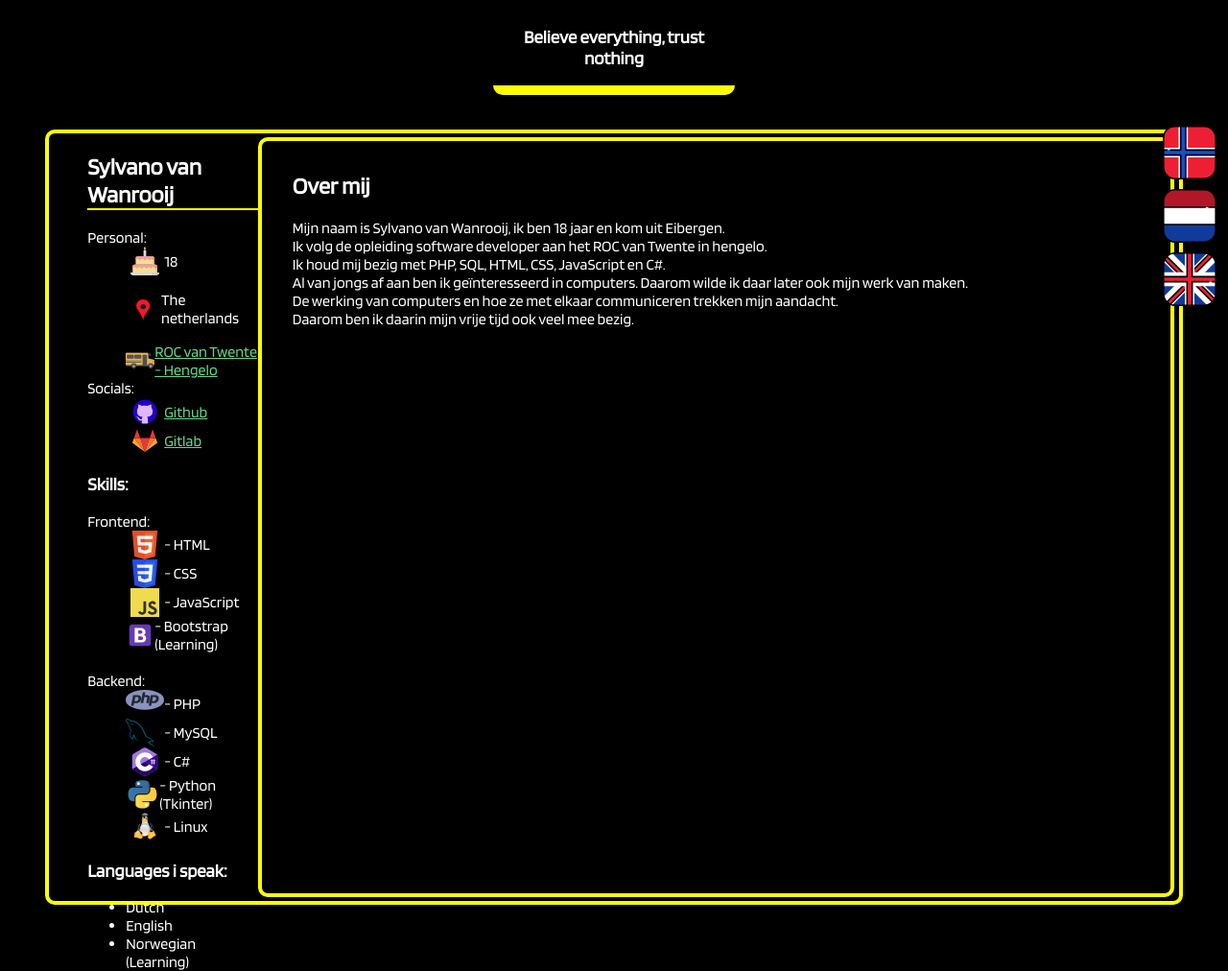
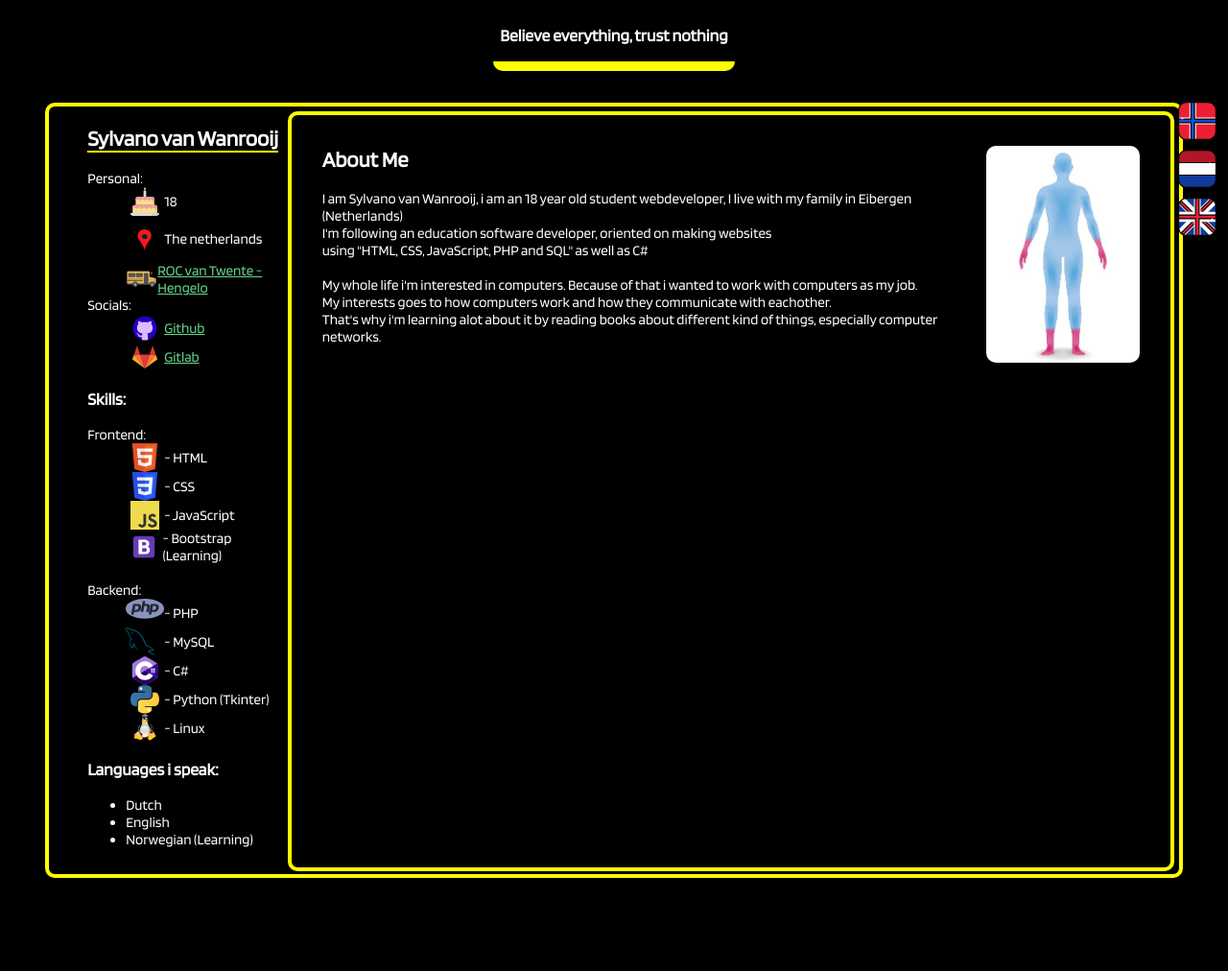
Before and after one commit to quaatos/quaatos.github.io, a plain HTML site: page index.html in a window 1280 px wide. Shown: the whole page at 96% size. After the commit the page ends 923 px from the top, so only its background shows below. Drawn offline with Linux system fonts and the light colour scheme.

Commit message:
Add files via upload

```diff
--- a/assets/JavaScript/language.js
+++ b/assets/JavaScript/language.js
@@ -7,8 +7,16 @@ let norwegian = document.getElementById('norwegian');
 let myLocation = document.getElementById('location');
 let Personal = document.getElementById('Personal');
 let Socials = document.getElementById('Socials');
-const filepath =
 
+let path = 'assets/textfiles/aboutme.html';
+
+function ShowTextFromFile() {
+    fetch(path)
+        .then(response => response.text())
+        .then(text => document.getElementById('contentAboutMe').innerHTML = text)
+}
+
+ShowTextFromFile(path);
 function ToNorsk() {
     skills.innerHTML = "mine ferdigheter:";
     languages.innerHTML = "språk jeg snakker:";
@@ -18,6 +26,9 @@ function ToNorsk() {
     myLocation.innerHTML = "Nederland";
     Personal.innerHTML = "personlig";
     Socials.innerHTML = "sosiale medier";
+
+    path = 'assets/textfiles/ommeg.html';
+    ShowTextFromFile(path);
 }
 
 function ToDutch() {
@@ -28,7 +39,10 @@ function ToDutch() {
     norwegian.innerHTML = "Noors (Aan het leren)";
     myLocation.innerHTML = "Nederland";
     Personal.innerHTML = "Persoonlijk";
-    Socials.innerHTML = "Sociaal";
+    Socials.innerHTML = "Sociaale media";
+
+    path = 'assets/textfiles/overmij.html';
+    ShowTextFromFile(path);
 }
 
 function ToEnglish() {
@@ -40,4 +54,7 @@ function ToEnglish() {
     myLocation.innerHTML = "The Netherlands";
     Personal.innerHTML = "Personal";
     Socials.innerHTML = "Socials";
+
+    path = 'assets/textfiles/aboutme.html';
+    ShowTextFromFile(path);
 }
--- a/assets/css/style.css
+++ b/assets/css/style.css
@@ -6,6 +6,7 @@
 body {
     background-color: black;
     color: white;
+    font-size: 15px;
     font-family: blinker;
 }
 
@@ -22,8 +23,8 @@ body {
 }
 
 .ChooseLanguage {
-    width: 5rem;
-    height: 3.5rem;
+    width: 4rem;
+    height: 2.5rem;
 }
 
 #languagePack {
@@ -84,15 +85,25 @@ dd > img {
 }
 
 #MyStory {
-    right: 0;
+    display: flex;
+    justify-content: space-between;
+    flex-direction: row;
     border: 4px solid #ffff00;
-    width: 85rem;
+    width: 67rem;
     height: 49pc;
     margin-right: 0.3rem;
     margin-top: 0.3rem;
     border-radius: 10px;
 }
 
-article > div {
+#me {
+    margin-right: 2rem;
+    margin-top: 2rem;
+    border-radius: 10px;
+    left: 0;
+    width: 10rem;
+}
+
+div > article {
     margin: 2rem;
 }
--- /dev/null
+++ b/assets/textfiles/aboutme.html
@@ -0,0 +1,10 @@
+<h2>About Me</h2>
+<article>
+    I am Sylvano van Wanrooij, i am an 18 year old student webdeveloper, I live with my family in Eibergen (Netherlands)<br>
+    I'm following an education software developer, oriented on making websites<br>
+    using "HTML, CSS, JavaScript, PHP and SQL" as well as C#<br>
+    <br>
+    My whole life i'm interested in computers. Because of that i wanted to work with computers as my job.<br>
+    My interests goes to how computers work and how they communicate with eachother.<br>
+    That's why i'm learning alot about it by reading books about different kind of things, especially computer networks.
+</article>
--- a/index.html
+++ b/index.html
@@ -20,9 +20,9 @@
     <!--end topbar-->
 
     <div id="languagePack">
-        <img class="ChooseLanguage" src="media/images/norwayFlag.svg" alt="Flag of norway" onclick="ToNorsk()">
-        <img class="ChooseLanguage" src="media/images/dutchFlag.svg" alt="Flag of the netherlands" onclick="ToDutch()">
-        <img class="ChooseLanguage" src="media/images/EnglandFlag.svg" alt="Flag of England" onclick="ToEnglish()">
+        <img class="ChooseLanguage" src="media/images/norwayFlag.svg" alt="Flag of Norway" onclick="ToNorsk()">
+        <img class="ChooseLanguage" src="media/images/dutchFlag.svg" alt="Flag of the Netherlands" onclick="ToDutch()">
+        <img class="ChooseLanguage" src="media/images/englandFlag.svg" alt="Flag of England" onclick="ToEnglish()">
     </div>
 
     <div class="about-me">
@@ -63,18 +63,15 @@
         </div>
 
         <div id="MyStory">
-            <article>
-                <div>
-                    <h2>Over mij</h2>
-                    Mijn naam is Sylvano van Wanrooij, ik ben 18 jaar en kom uit Eibergen.<br>
-                    Ik volg de opleiding software developer aan het ROC van Twente in hengelo.<br>
-                    Ik houd mij bezig met PHP, SQL, HTML, CSS, JavaScript en C#.<br>
+            <div>
+                <article id="contentAboutMe">
+                    <!--About me content-->
+                </article>
+            </div>
 
-                    Al van jongs af aan ben ik geïnteresseerd in computers. Daarom wilde ik daar later ook mijn werk van maken.<br>
-                    De werking van computers en hoe ze met elkaar communiceren trekken mijn aandacht.<br>
-                    Daarom ben ik daarin mijn vrije tijd ook veel mee bezig.<br>
-                </div>
-            </article>
+            <div>
+                <img id="me" title="me" src="media/images/me.jpg" alt="this should be me, but an error occured">
+            </div>
         </div>
     </div>
 </body>
```
Also changed, not shown: assets/textfiles/ommeg.html (added, +2 -0 lines), assets/textfiles/overmij.html (added, +8 -0 lines), media/images/me.jpg (added).
